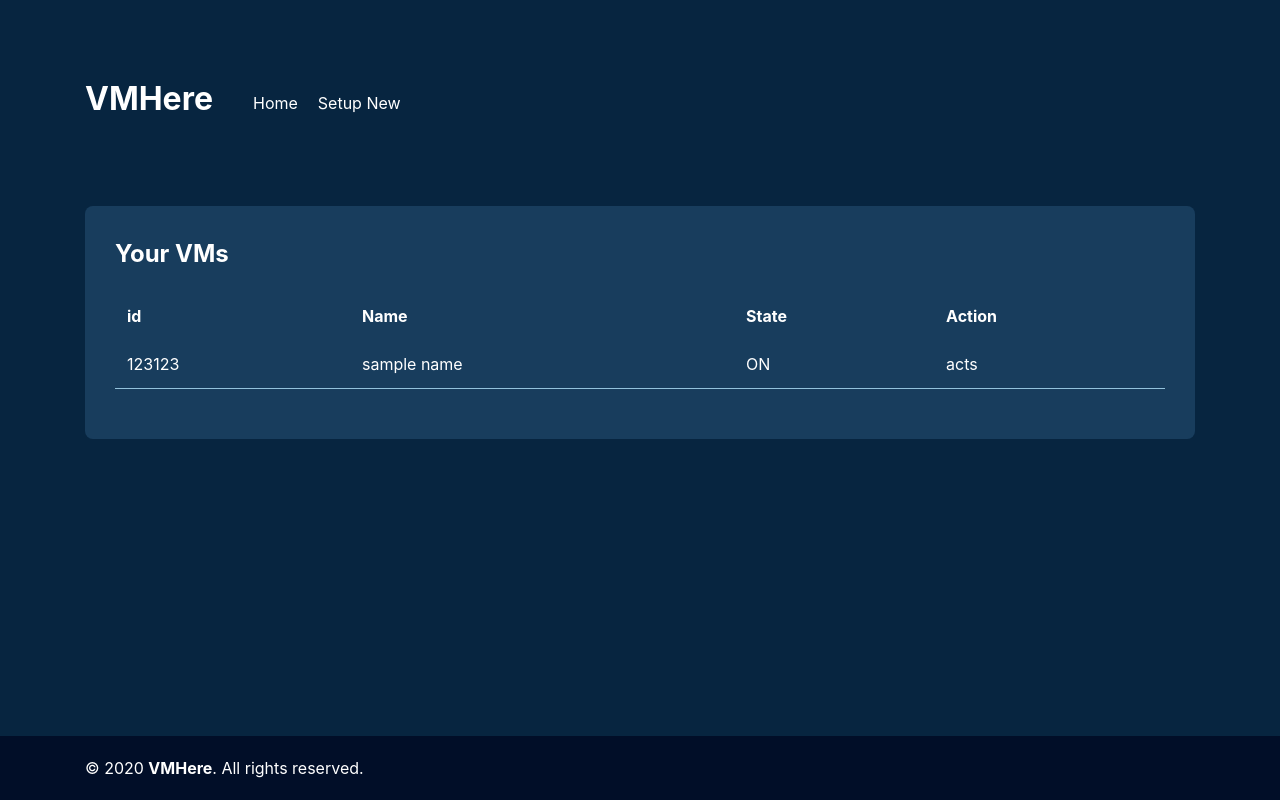
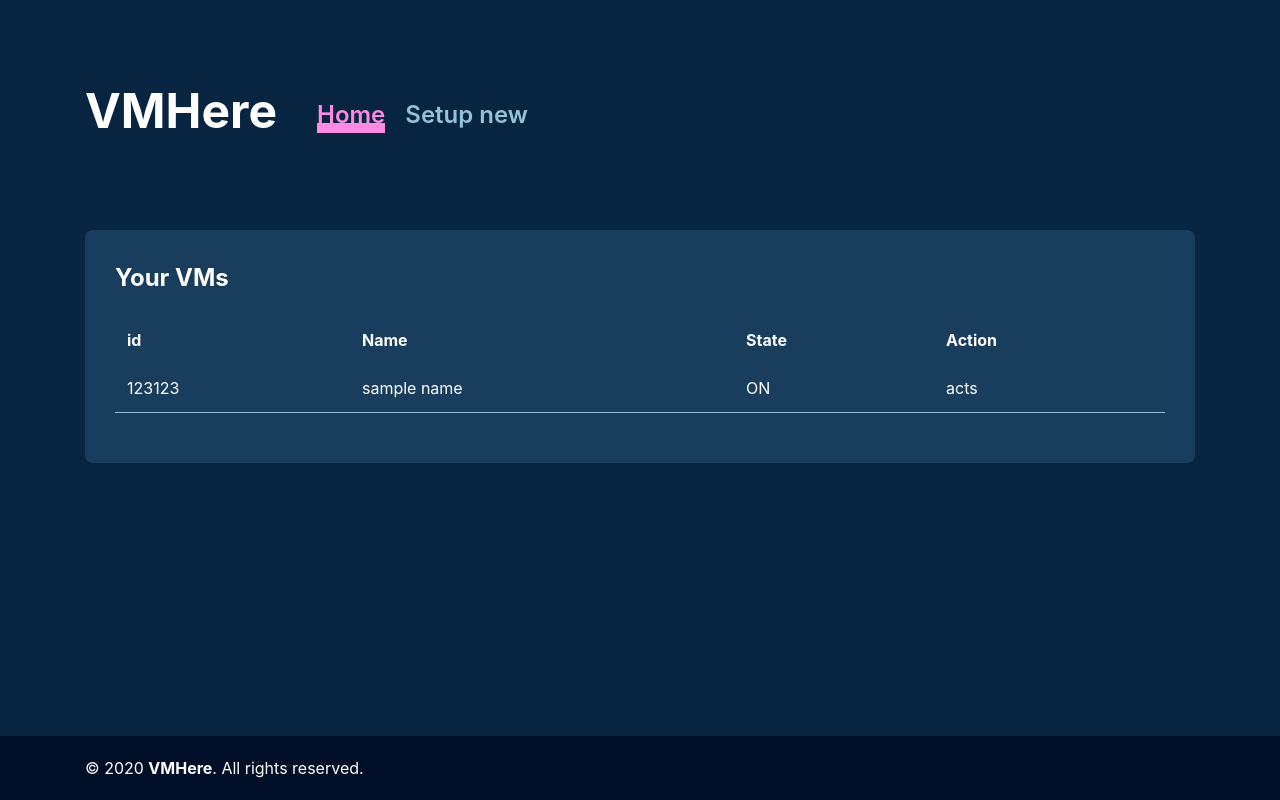
Before and after one commit to ItaloSa/vmhere, a React (Create React App) app in the folder app/: page / in a window 1280 px wide. Built offline with nearby package versions, Linux system fonts and the light colour scheme.

Commit message:
move header to container and add the logic

```diff
--- a/app/src/App.js
+++ b/app/src/App.js
@@ -5,7 +5,7 @@ import {
   Route
 } from 'react-router-dom';
 
-import Header from './components/Header';
+import Header from './containers/Header';
 import Footer from './components/Footer';
 import Home from './pages/Home';
 import NewVm from './pages/NewVm';
--- a/app/src/components/Header/index.js
+++ b/app/src/components/Header/index.js
@@ -1,15 +1,19 @@
-import React from 'react';
 import styled from 'styled-components';
+import theme from '../../theme';
 
-const Wrapper = styled.header`
+export const HeaderWrapper = styled.header`
   padding: 75px 0;
   .col {
     display: flex;
     align-items: center;
   }
+  .row{
+    display: flex;
+    justify-content: space-between;
+  }
 `;
 
-const Nav = styled.nav`
+export const Nav = styled.nav`
   ul {
     display: flex;
     align-items: center;
@@ -21,29 +25,23 @@ const Nav = styled.nav`
     display: flex;
     align-items: center;
     margin: 0 10px;
+    a {
+      color: ${theme.light};
+      font-size: 1.5rem;
+      font-weight: 600;
+      text-decoration: none;
+      :hover {
+        box-shadow: inset 0 -10px 0 0 ${theme.light};
+      }
+      &.active {
+        color: ${theme.highlight};
+        box-shadow: inset 0 -10px 0 0 ${theme.highlight};
+      }
+    }
   }
 `;
 
-const Title = styled.h1`
+export const Title = styled.h1`
+  font-size: 3rem;
   margin-right: 30px;
 `;
-
-const Header = () => (
-  <Wrapper>
-    <div className="container">
-      <div className="row">
-        <div className="col">
-          <Title>VMHere</Title>
-          <Nav>
-            <ul>
-              <li>Home</li>
-              <li>Setup New</li>
-            </ul>
-          </Nav>
-        </div>
-      </div>
-    </div>
-  </Wrapper>
-);
-
-export default Header;
--- /dev/null
+++ b/app/src/containers/Header.js
@@ -0,0 +1,26 @@
+import React from 'react';
+import { NavLink } from 'react-router-dom';
+
+import { HeaderWrapper, Nav, Title } from '../components/Header';
+
+const Header = () => {
+  return(
+    <HeaderWrapper>
+    <div className="container">
+      <div className="row">
+        <div className="col">
+          <Title>VMHere</Title>
+          <Nav>
+            <ul>
+              <li><NavLink exact={true} to="/">Home</NavLink></li>
+              <li><NavLink to="/new-vm">Setup new</NavLink></li>
+            </ul>
+          </Nav>
+        </div>
+      </div>
+    </div>
+  </HeaderWrapper>
+  );
+};
+
+export default Header;
--- a/app/src/index.js
+++ b/app/src/index.js
@@ -12,6 +12,7 @@ const GlobalStyle = createGlobalStyle`
   body {
     background-color: ${theme.dark};
     color: ${theme.white};
+    font-size: 1rem;
   }
 `;
 
```
